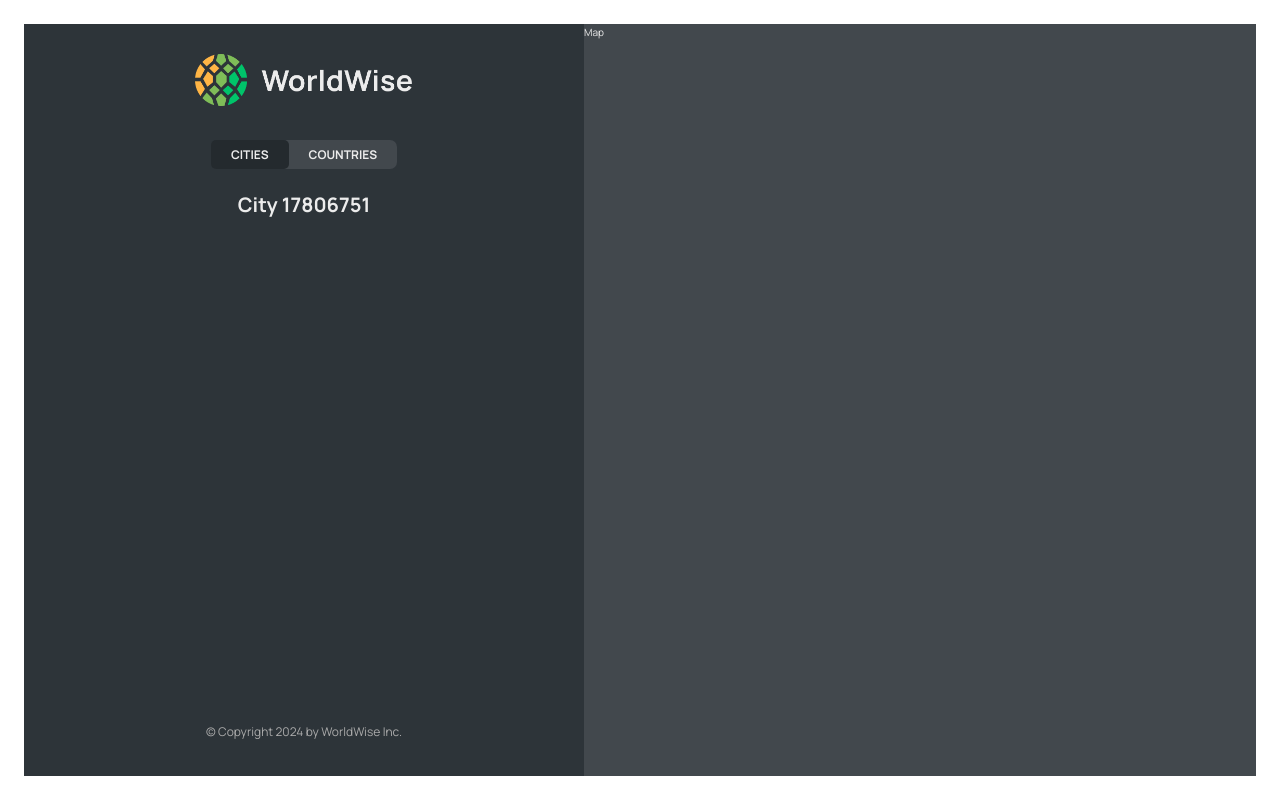
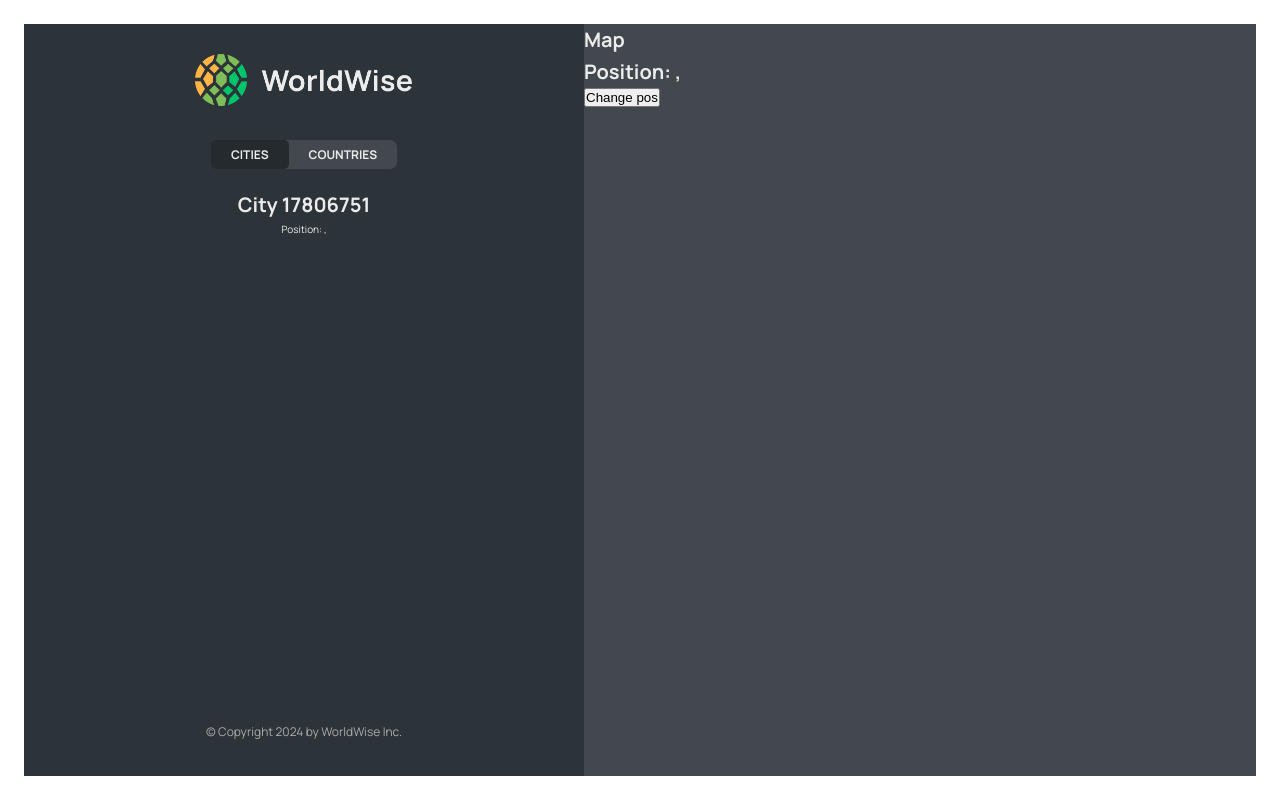
Before and after one commit to buo2107/world-wise, a React (Vite) app: page /app/cities/17806751 in a window 1280 px wide. Built offline with nearby package versions, Linux system fonts and the light colour scheme; data requests are answered from the project's data file.

Commit message:
Reading and Setting a Query String

```diff
--- a/src/components/City.jsx
+++ b/src/components/City.jsx
@@ -1,5 +1,6 @@
 import { useParams } from "react-router";
 import styles from "./City.module.css";
+import { useSearchParams } from "react-router-dom";
 
 const formatDate = (date) =>
   new Intl.DateTimeFormat("en", {
@@ -13,6 +14,10 @@
   // Read the data from URL
   const { id } = useParams();
   // console.log(id);
+  const [searchParams, setSearchParams] = useSearchParams();
+
+  const lat = searchParams.get("lat");
+  const lng = searchParams.get("lng");
 
   // TEMP DATA
   const currentCity = {
@@ -24,7 +29,14 @@
 
   const { cityName, emoji, date, notes } = currentCity;
 
-  return <h1>City {id}</h1>;
+  return (
+    <>
+      <h1>City {id}</h1>
+      <p>
+        Position: {lat}, {lng}
+      </p>
+    </>
+  );
   // return (
   //   <div className={styles.city}>
   //     <div className={styles.row}>
--- a/src/components/CityItem.jsx
+++ b/src/components/CityItem.jsx
@@ -10,11 +10,14 @@
 
 function CityItem({ city }) {
   //   console.log(city);
-  const { cityName, emoji, date, id } = city;
+  const { cityName, emoji, date, id, position } = city;
 
   return (
     <li>
-      <Link className={styles.cityItem} to={`${id}`}>
+      <Link
+        className={styles.cityItem}
+        to={`${id}?lat=${position.lat}&lng=${position.lng}`}
+      >
         <span className={styles.emoji}>{emoji}</span>
         <h3 className={styles.name}>{cityName}</h3>
         <time className={styles.date}>({formatDate(date)})</time>
--- a/src/components/Map.jsx
+++ b/src/components/Map.jsx
@@ -1,7 +1,24 @@
+import { useSearchParams } from "react-router-dom";
 import styles from "./Map.module.css";
 
 function Map() {
-  return <div className={styles.mapContainer}>Map</div>;
+  // A bit similar to useState hook
+  const [searchParams, setSearchParams] = useSearchParams();
+
+  const lat = searchParams.get("lat");
+  const lng = searchParams.get("lng");
+
+  return (
+    <div className={styles.mapContainer}>
+      <h1>Map</h1>
+      <h1>
+        Position: {lat}, {lng}
+      </h1>
+      <button onClick={() => setSearchParams({ lat: 23, lng: 50 })}>
+        Change pos
+      </button>
+    </div>
+  );
 }
 
 export default Map;
```
